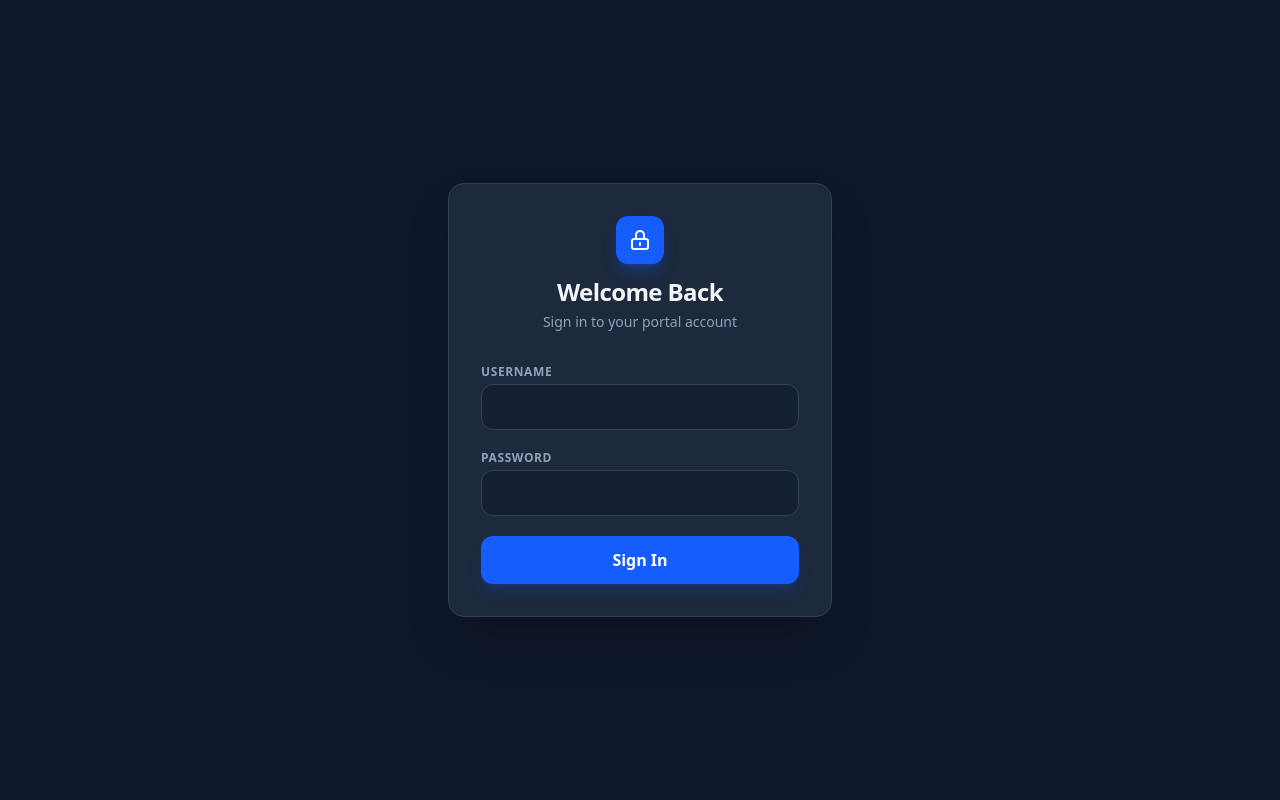
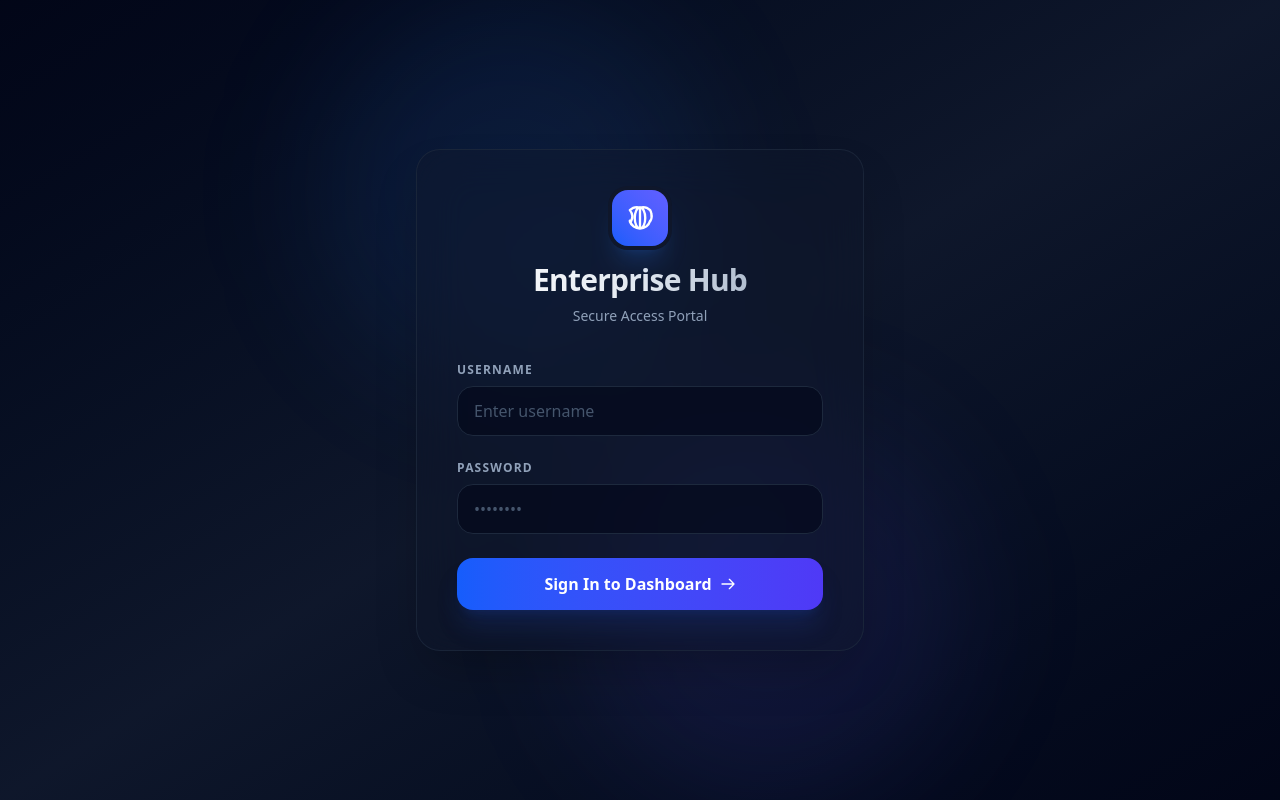
Before and after one commit to bloopysnoopy/testapp, a plain HTML site: page index.html in a window 1280 px wide. Drawn offline with nearby package versions, Linux system fonts and the light colour scheme.

Commit message:
Revamp index.html for HR Portal Hub
Updated the HTML structure and styles for the HR Portal Hub, enhancing the user interface with new elements and improved accessibility features.

```diff
--- a/index.html
+++ b/index.html
@@ -3,46 +3,59 @@
 <head>
   <meta charset="UTF-8">
   <meta name="viewport" content="width=device-width, initial-scale=1.0">
-  <title>Company Portal PWA</title>
+  <title>HR Portal Hub</title>
   <script src="https://cdn.jsdelivr.net/npm/@tailwindcss/browser@4"></script>
   <script src="https://cdnjs.cloudflare.com/ajax/libs/bcryptjs/2.4.3/bcrypt.min.js"></script>
 </head>
-<body class="bg-slate-900 text-slate-100 min-h-screen flex items-center justify-center p-4 font-sans">
+<body class="bg-gradient-to-br from-slate-950 via-slate-900 to-slate-950 text-slate-100 min-h-screen flex items-center justify-center p-4 font-sans antialiased selection:bg-blue-500/30">
 
-  <div class="bg-slate-800 border border-slate-700 p-8 rounded-2xl shadow-2xl max-w-sm w-full transition-all duration-300 hover:border-blue-500/50">
+  <div class="absolute top-0 left-1/4 w-96 h-96 bg-blue-500/10 rounded-full blur-3xl pointer-events-none"></div>
+  <div class="absolute bottom-0 right-1/4 w-96 h-96 bg-indigo-500/10 rounded-full blur-3xl pointer-events-none"></div>
 
-    <div class="text-center mb-8">
-      <div class="h-12 w-12 bg-blue-600 rounded-xl mx-auto flex items-center justify-center shadow-lg shadow-blue-600/30 mb-3">
-        <svg class="w-6 h-6 text-white" fill="none" stroke="currentColor" viewBox="0 0 24 24"><path stroke-linecap="round" stroke-linejoin="round" stroke-width="2" d="M12 15v2m-6 4h12a2 2 0 002-2v-6a2 2 0 00-2-2H6a2 2 0 00-2 2v6a2 2 0 002 2zm10-10V7a4 4 0 00-8 0v4h8z"></path></svg>
+  <div class="relative w-full max-w-md bg-slate-900/40 backdrop-blur-xl border border-slate-800/80 p-8 sm:p-10 rounded-3xl shadow-2xl transition-all duration-300 hover:border-slate-700/50">
+
+    <div class="text-center mb-9">
+      <div class="inline-flex h-14 w-14 bg-gradient-to-tr from-blue-600 to-indigo-500 rounded-2xl items-center justify-center shadow-xl shadow-blue-500/20 mb-4 ring-4 ring-slate-900">
+        <svg class="w-7 h-7 text-white" fill="none" stroke="currentColor" stroke-width="2" viewBox="0 0 24 24">
+          <path stroke-linecap="round" stroke-linejoin="round" d="M12 21a9.004 9.004 0 008.716-6.747M12 21a9.004 9.004 0 01-8.716-6.747M12 21c2.485 0 4.5-4.03 4.5-9S14.485 3 12 3m0 18c-2.485 0-4.5-4.03-4.5-9s2.015-9 4.5-9m0 0a9.004 9.004 0 018.716 2.253M12 3a9.004 9.004 0 00-8.716 2.253m0 0A9.004 9.004 0 014.284 15M20.716 5.253a9.004 9.004 0 011.008 3A9.004 9.004 0 0120.716 15m-17.432 0A9.004 9.004 0 0012 21M12 3v18" />
+        </svg>
       </div>
-      <h1 class="text-2xl font-bold tracking-tight">Welcome Back</h1>
-      <p class="text-sm text-slate-400 mt-1">Sign in to your portal account</p>
+      <h1 class="text-3xl font-extrabold tracking-tight bg-gradient-to-r from-white via-slate-200 to-slate-400 bg-clip-text text-transparent">
+        Enterprise Hub
+      </h1>
+      <p class="text-sm text-slate-400 mt-2 font-medium">Secure Access Portal</p>
     </div>
 
-    <form id="loginForm" class="space-y-5">
+    <form id="loginForm" class="space-y-6">
       <div>
-        <label class="block text-xs font-semibold uppercase tracking-wider text-slate-400 mb-1">Username</label>
-        <input type="text" id="username" required autocomplete="username"
-          class="w-full bg-slate-900/50 border border-slate-700 rounded-xl px-4 py-2.5 text-slate-200 outline-none focus:border-blue-500 focus:ring-2 focus:ring-blue-500/20 transition">
+        <label class="block text-xs font-semibold uppercase tracking-widest text-slate-400 mb-2">Username</label>
+        <div class="relative">
+          <input type="text" id="username" required autocomplete="username" placeholder="Enter username"
+            class="w-full bg-slate-950/60 border border-slate-800 rounded-2xl pl-4 pr-4 py-3 text-slate-200 placeholder-slate-600 outline-none focus:border-blue-500 focus:ring-4 focus:ring-blue-500/10 transition duration-200">
+        </div>
       </div>
 
       <div>
-        <label class="block text-xs font-semibold uppercase tracking-wider text-slate-400 mb-1">Password</label>
-        <input type="password" id="password" required autocomplete="current-password"
-          class="w-full bg-slate-900/50 border border-slate-700 rounded-xl px-4 py-2.5 text-slate-200 outline-none focus:border-blue-500 focus:ring-2 focus:ring-blue-500/20 transition">
+        <label class="block text-xs font-semibold uppercase tracking-widest text-slate-400 mb-2">Password</label>
+        <div class="relative">
+          <input type="password" id="password" required autocomplete="current-password" placeholder="••••••••"
+            class="w-full bg-slate-950/60 border border-slate-800 rounded-2xl pl-4 pr-4 py-3 text-slate-200 placeholder-slate-600 outline-none focus:border-blue-500 focus:ring-4 focus:ring-blue-500/10 transition duration-200">
+        </div>
       </div>
 
       <button type="submit" id="submitBtn"
-        class="w-full bg-blue-600 hover:bg-blue-500 active:bg-blue-700 text-white font-semibold py-3 px-4 rounded-xl transition duration-200 shadow-lg shadow-blue-600/20 focus:outline-none focus:ring-2 focus:ring-blue-500 focus:ring-offset-2 focus:ring-offset-slate-800 cursor-pointer flex justify-center items-center">
-        <span id="btnText">Sign In</span>
+        class="w-full bg-gradient-to-r from-blue-600 to-indigo-600 hover:from-blue-500 hover:to-indigo-500 active:from-blue-700 active:to-indigo-700 text-white font-semibold py-3.5 px-4 rounded-2xl transition-all duration-200 shadow-xl shadow-blue-900/30 focus:outline-none focus:ring-2 focus:ring-blue-500 focus:ring-offset-2 focus:ring-offset-slate-950 flex justify-center items-center gap-2 cursor-pointer group">
+        <span id="btnText">Sign In to Dashboard</span>
+        <svg id="btnIcon" class="w-4 h-4 transform group-hover:translate-x-1 transition-transform" fill="none" stroke="currentColor" stroke-width="2" viewBox="0 0 24 24">
+          <path stroke-linecap="round" stroke-linejoin="round" d="M14 5l7 7m0 0l-7 7m7-7H3"></path>
+        </svg>
       </button>
     </form>
 
-    <div id="errorMessage" class="hidden text-center mt-4 text-sm text-red-400 font-medium bg-red-500/10 border border-red-500/20 p-2 rounded-xl"></div>
+    <div id="errorMessage" class="hidden text-center mt-5 text-xs text-red-400 font-medium bg-red-950/30 border border-red-900/40 py-3 px-4 rounded-2xl backdrop-blur-md animate-fade-in"></div>
   </div>
 
   <script>
-    // Live Apps Script Web App URL
     const API_URL = "https://script.google.com/macros/s/AKfycbzt8UYFr0PgQjIzOKonUWISzi9J37ShNtS7L-SaZ39PnKA4E5us1MPDPsa9fZ_S56Ef/exec";
 
     document.getElementById('loginForm').addEventListener('submit', async (e) => {
@@ -53,37 +66,40 @@
       const errorDiv = document.getElementById('errorMessage');
       const submitBtn = document.getElementById('submitBtn');
       const btnText = document.getElementById('btnText');
+      const btnIcon = document.getElementById('btnIcon');
 
+      // Update interface to waiting state
       errorDiv.classList.add('hidden');
-      btnText.textContent = "Verifying...";
+      btnText.textContent = "Authenticating...";
+      btnIcon.classList.add('hidden');
       submitBtn.disabled = true;
 
       try {
-        // 1. Request user data from the live backend API
         const response = await fetch(`${API_URL}?target=users`);
         const users = await response.json();
 
-        // 2. Search for a matching username
         const foundUser = users.find(u => u.USERNAME.toLowerCase() === usernameInput.toLowerCase());
 
         if (!foundUser) {
-          throw new Error("Invalid username or password.");
+          throw new Error("Access Denied: Invalid credentials.");
         }
 
-        // 3. Compare input plain-text password with the Bcrypt hash from the Google Sheet
         const passwordMatch = dcodeIO.bcrypt.compareSync(passwordInput, foundUser.PASS_HASH);
 
         if (passwordMatch) {
-          alert(`Login Successful!\nWelcome back, ${foundUser.USERNAME}.\nYour Role: ${foundUser.ROLE}`);
+          alert(`Success! Logging in as standard ${foundUser.ROLE}.`);
+          // Dashboard entry point will be linked here next
         } else {
-          throw new Error("Invalid username or password.");
+          throw new Error("Access Denied: Invalid credentials.");
         }
 
       } catch (err) {
-        errorDiv.textContent = err.message || "Error connecting to backend.";
+        errorDiv.textContent = err.message || "Network Error: Couldn't connect.";
         errorDiv.classList.remove('hidden');
       } finally {
-        btnText.textContent = "Sign In";
+        // Restore elements
+        btnText.textContent = "Sign In to Dashboard";
+        btnIcon.classList.remove('hidden');
         submitBtn.disabled = false;
       }
     });
```
